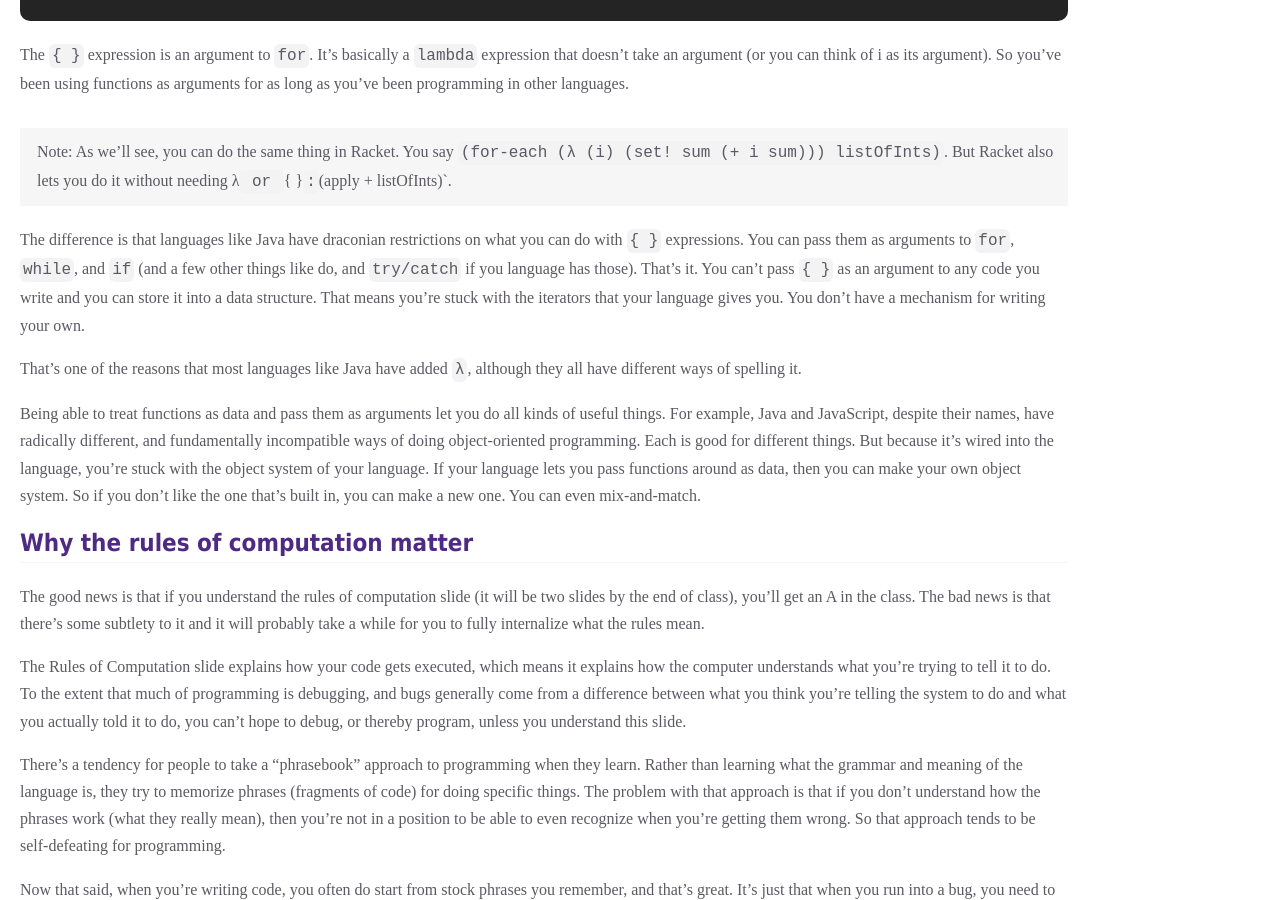
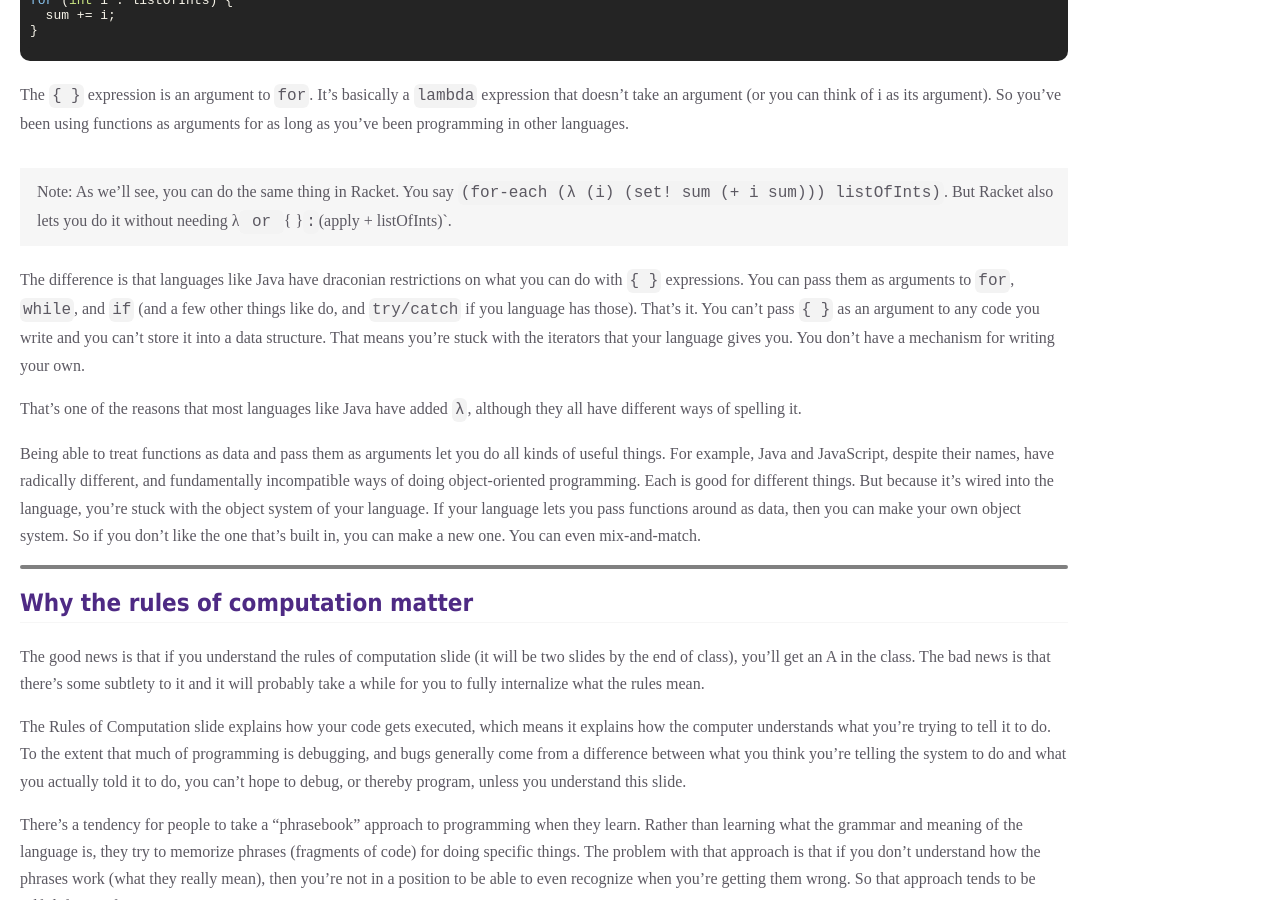
Before and after one commit to shhyou/bain-cs111-web-fork, a Jekyll site: the page built from pages/_lectures/week03_lecture01.md, in a window 1280 px wide and 900 px high, scrolled down 786 px. Built offline with Jekyll 4.4.1, drawn with Linux system fonts in a browser that asks for light colours; some web fonts are replaced.

Commit message:
wk3.1 details

```diff
--- a/pages/_lectures/week03_lecture01.md
+++ b/pages/_lectures/week03_lecture01.md
@@ -22,11 +22,15 @@
 
 Of course, there are times when you really do want to make the same box repeatedly, you just want a lot of identical boxes. That’s easy; you just write a function that ignores its input.  That’s perfectly fine.
 
+* * *
+
 ## Nested iteration
 
 The `boxes` function in the middle of the lecture is an example of **nested iteration**. That just means it has an iterator whose code being iterated has another iterator in it. Again, that’s just fine and is a perfectly common thing to do in programming.
 
 A lot of programming looks like nested iteration. For example, when a spreadsheet program is drawing the screen, it’s probably using one iterator to iterate over rows of the spreadsheet, and another inside it to iterate over the columns. Inside of that is something that draws a single spreadsheet cell.
+
+* * *
 
 ## For Java and python programmers
 
@@ -42,11 +46,13 @@
 
 > Note:  As we’ll see, you can do the same thing in Racket. You say `(for-each (λ (i) (set! sum (+ i sum))) listOfInts)`.  But Racket also lets you do it without needing λ` or `{ }`:`(apply + listOfInts)`.
 
-The difference is that languages like Java have draconian restrictions on what you can do with `{ }` expressions. You can pass them as arguments to `for`, `while`, and `if` (and a few other things like do, and `try/catch` if you language has those). That’s it. You can’t pass `{ }` as an argument to any code you write and you can store it into a data structure. That means you’re stuck with the iterators that your language gives you.  You don’t have a mechanism for writing your own.
+The difference is that languages like Java have draconian restrictions on what you can do with `{ }` expressions. You can pass them as arguments to `for`, `while`, and `if` (and a few other things like do, and `try/catch` if you language has those). That’s it. You can’t pass `{ }` as an argument to any code you write and you can't store it into a data structure. That means you’re stuck with the iterators that your language gives you. You don’t have a mechanism for writing your own.
 
 That’s one of the reasons that most languages like Java have added `λ`, although they all have different ways of spelling it.
 
 Being able to treat functions as data and pass them as arguments let you do all kinds of useful things. For example, Java and JavaScript, despite their names, have radically different, and fundamentally incompatible ways of doing object-oriented programming. Each is good for different things. But because it’s wired into the language, you’re stuck with the object system of your language. If your language lets you pass functions around as data, then you can make your own object system. So if you don’t like the one that’s built in, you can make a new one.  You can even mix-and-match.
+
+* * *
 
 ## Why the rules of computation matter
 
```
